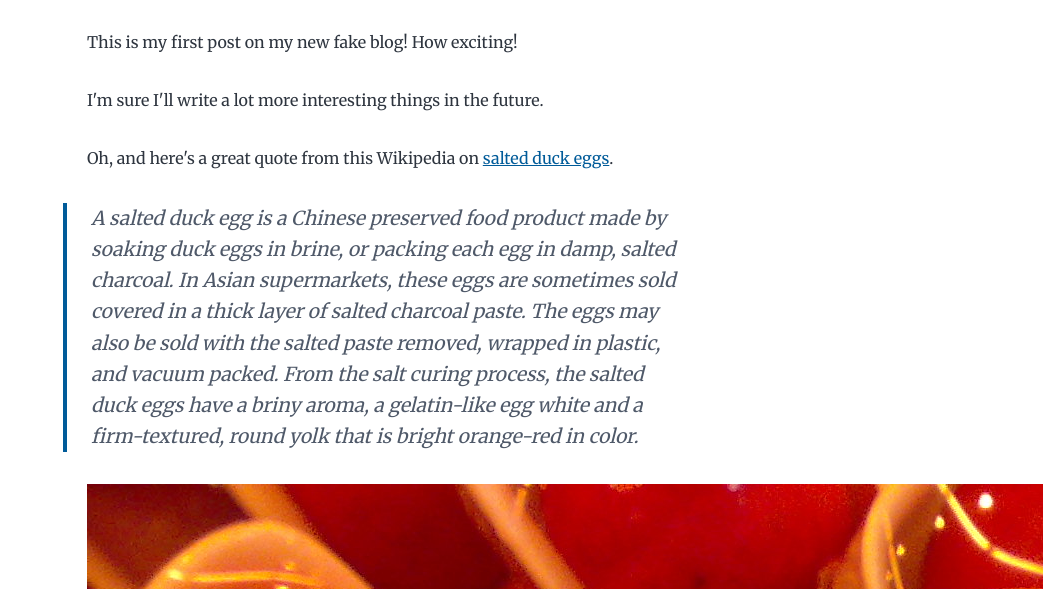
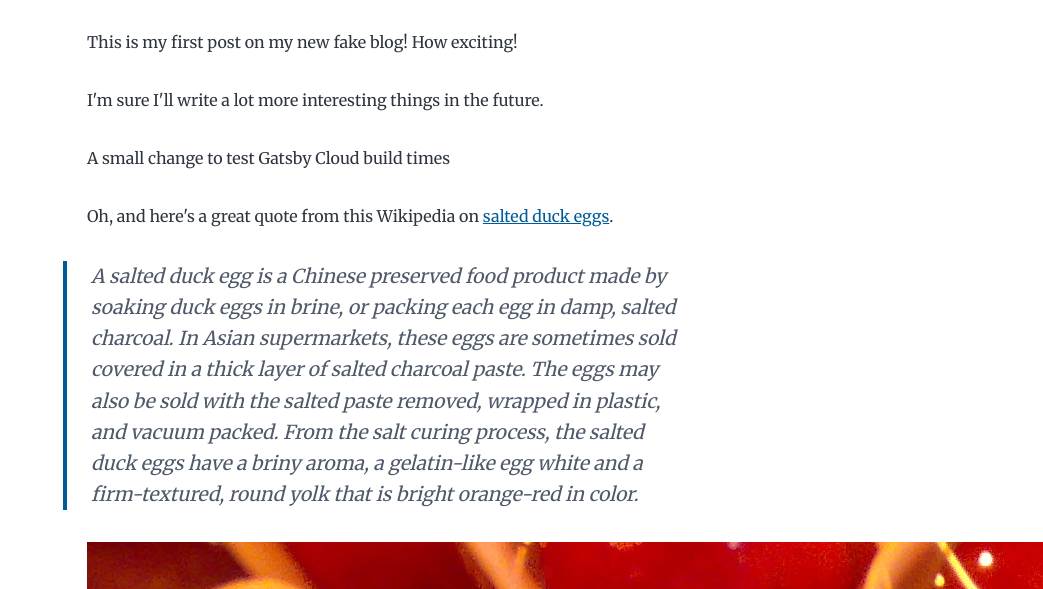
Before and after one commit to SergeKrstic/personal-blog, a Gatsby site: page /hello-world/ in a window 1280 px wide. Shown: the part 211-800 px from the top of the page, without its empty margins (237-1280 px from the left). Built offline with nearby package versions, Linux system fonts and the light colour scheme; Gatsby itself is replaced by a stand-in of ours; some packages are replaced by stand-ins of ours.

Commit message:
A small change to test Gatsby Cloud build times

```diff
--- a/content/blog/hello-world/index.md
+++ b/content/blog/hello-world/index.md
@@ -7,6 +7,8 @@ description: "Hello World"
 This is my first post on my new fake blog! How exciting!
 
 I'm sure I'll write a lot more interesting things in the future.
+
+A small change to test Gatsby Cloud build times
 
 Oh, and here's a great quote from this Wikipedia on
 [salted duck eggs](https://en.wikipedia.org/wiki/Salted_duck_egg).
```
